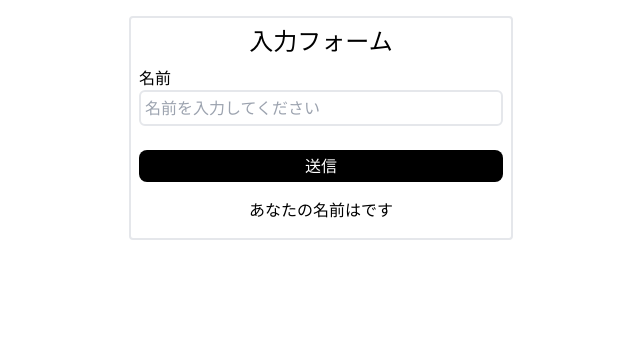
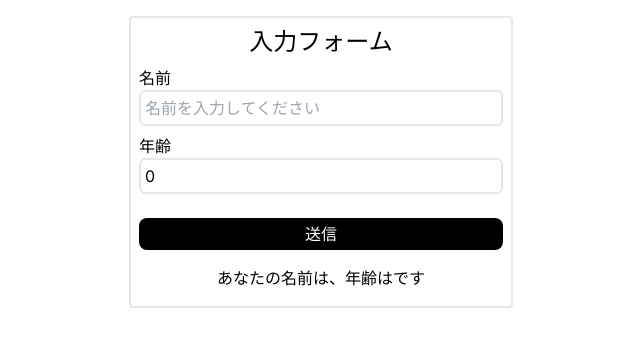
Before and after one commit to Takashi-Matsumura/nfc-ticket-purchase, a Next.js app: page / in a window 1280 px wide. Shown: the top 346 px of the page, without its empty margins (319-959 px from the left). Built offline with nearby package versions, Linux system fonts and the light colour scheme.

Commit message:
react-hook-form

```diff
--- a/src/app/page.tsx
+++ b/src/app/page.tsx
@@ -1,31 +1,55 @@
 "use client";
 
-import { FormEvent, useRef, useState } from "react";
+import { useState } from "react";
+import { SubmitHandler, useForm } from "react-hook-form";
+
+type Person = {
+  name: string;
+  age: number;
+};
 
 export default function Home() {
-  const nameRef = useRef<HTMLInputElement>(null);
-  const [name, setName] = useState<string>("");
-
-  const handleSubmit = (e: FormEvent<HTMLFormElement>) => {
-    e.preventDefault();
-    setName(nameRef.current!.value);
-  };
+  const {
+    handleSubmit,
+    register,
+    formState: { errors },
+  } = useForm<Person>();
+  const [formData, setFormData] = useState<Person | null>(null);
+  const onSubmit: SubmitHandler<Person> = (data) => setFormData(data);
 
   return (
     <div className="container m-auto">
       <form
-        onSubmit={handleSubmit}
+        onSubmit={handleSubmit(onSubmit)}
         className="w-96 border-2 mx-auto mt-4 rounded"
       >
         <h1 className="text-2xl text-center mt-2">入力フォーム</h1>
         <div className="m-2">
           <label>名前</label>
           <input
-            ref={nameRef}
+            {...register("name", {
+              required: "名前を入力してください",
+              minLength: { value: 2, message: "2文字以上入力してください" },
+            })}
             className="border-2 rounded-md w-full p-1"
-            type="text"
             placeholder="名前を入力してください"
           />
+          {errors.name?.message}
+        </div>
+        <div className="m-2">
+          <label>年齢</label>
+          <input
+            {...register("age", {
+              min: { value: 0, message: "0以上を入力してください" },
+              required: "年齢を入力してください",
+            })}
+            type="number"
+            defaultValue={0}
+            min={0}
+            className="border-2 rounded-md w-full p-1"
+            placeholder="年齢を入力してください"
+          />
+          {errors.age?.message}
         </div>
         <div className="m-2">
           <button
@@ -35,7 +59,9 @@ export default function Home() {
             送信
           </button>
         </div>
-        <div className="text-center my-4">あなたの名前は{name}です</div>
+        <div className="text-center my-4">
+          あなたの名前は{formData?.name}、年齢は{formData?.age}です
+        </div>
       </form>
     </div>
   );
```
Also changed, not shown: package.json (+5 -4 lines), 2 other files (tests, documents, lock files or other folders).
